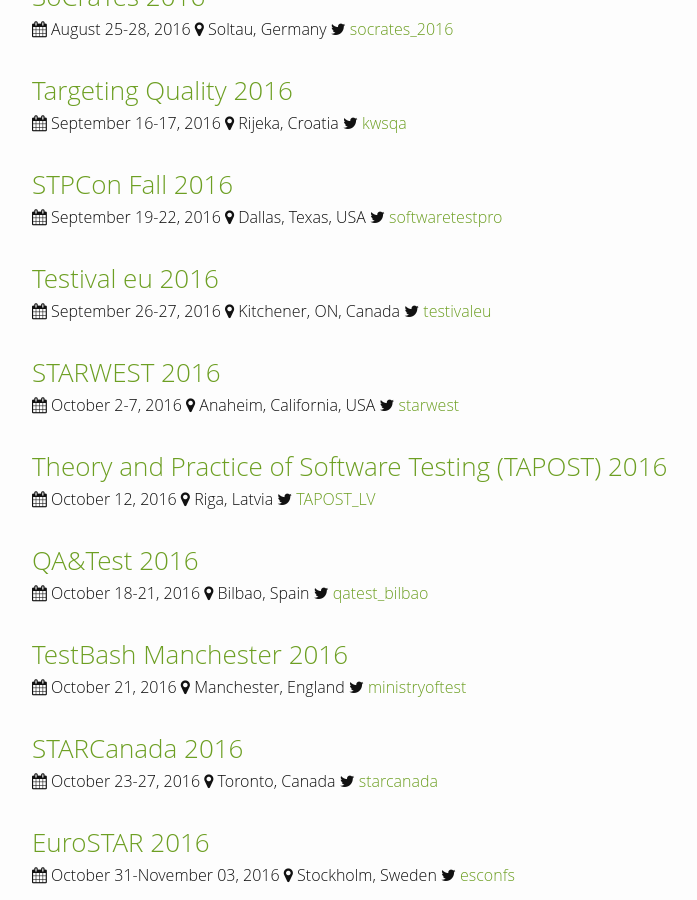
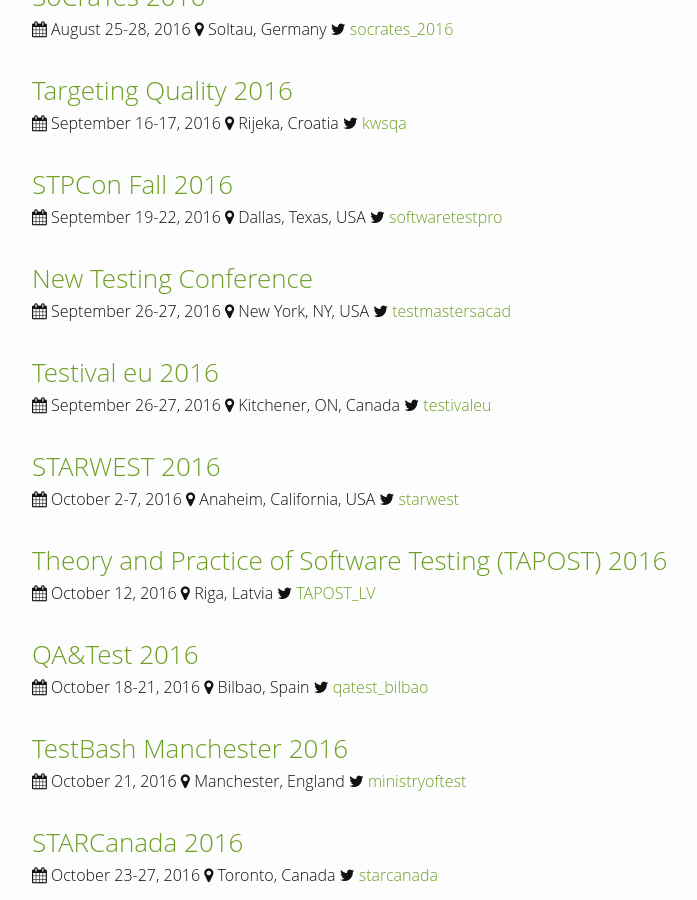
Before and after one commit to TestingConferences/testingconferences.github.io, a Jekyll site: the page built from index.html, in a window 1280 px wide and 900 px high, scrolled down 2756 px. Shown: the whole window, without its empty margins (238-935 px from the left). Built offline with Jekyll 4.4.1, drawn with Linux system fonts in a browser that asks for light colours.

Commit message:
Added Fall 2016 New Testing Conference

```diff
--- a/_data/current.yml
+++ b/_data/current.yml
@@ -173,6 +173,12 @@
   url: https://t.co/jiKJ2PaXXl
   twitter: softwaretestpro
 
+- name: New Testing Conference
+  location: New York, NY, USA
+  dates: "September 26-27, 2016"
+  url: http://testmastersacademy.org/cfp-for-fall-2016.html
+  twitter: testmastersacad
+
 - name: Testival eu 2016
   location: Kitchener, ON, Canada
   dates: "September 26-27, 2016"
```
